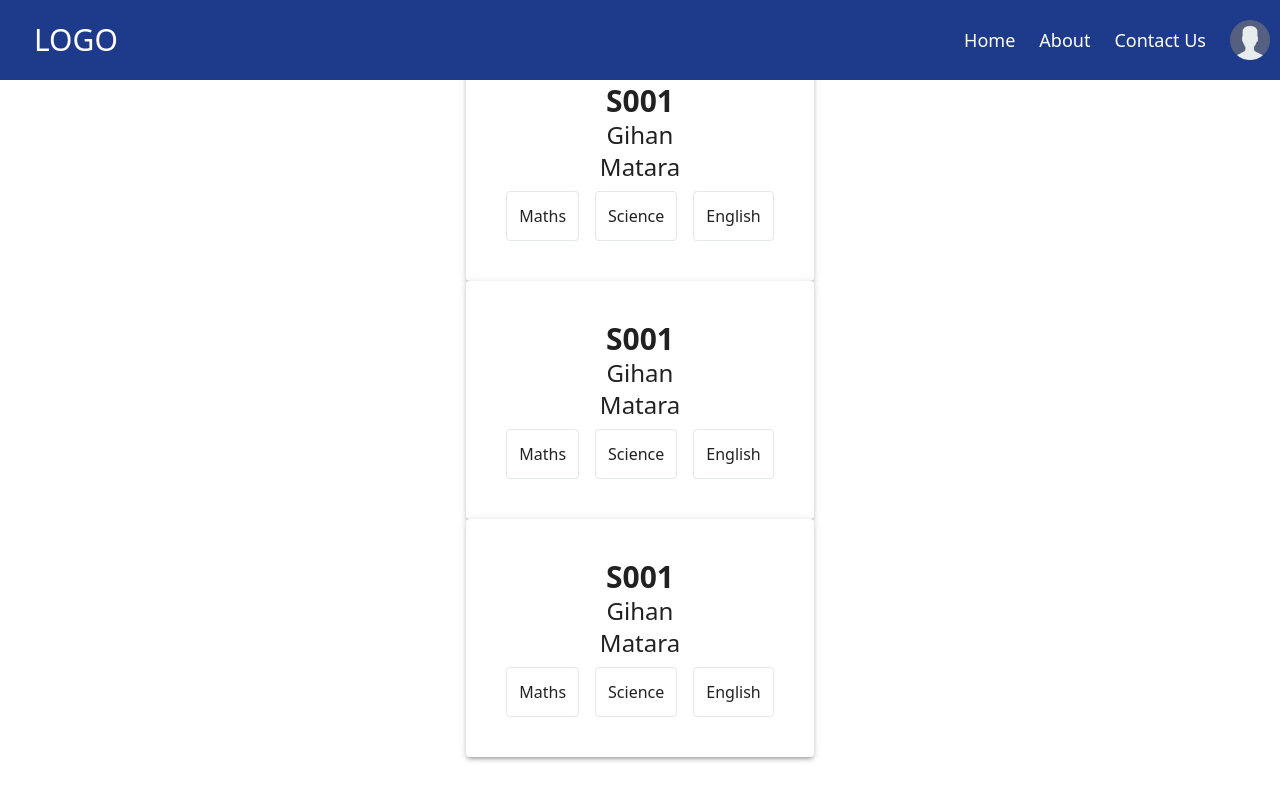
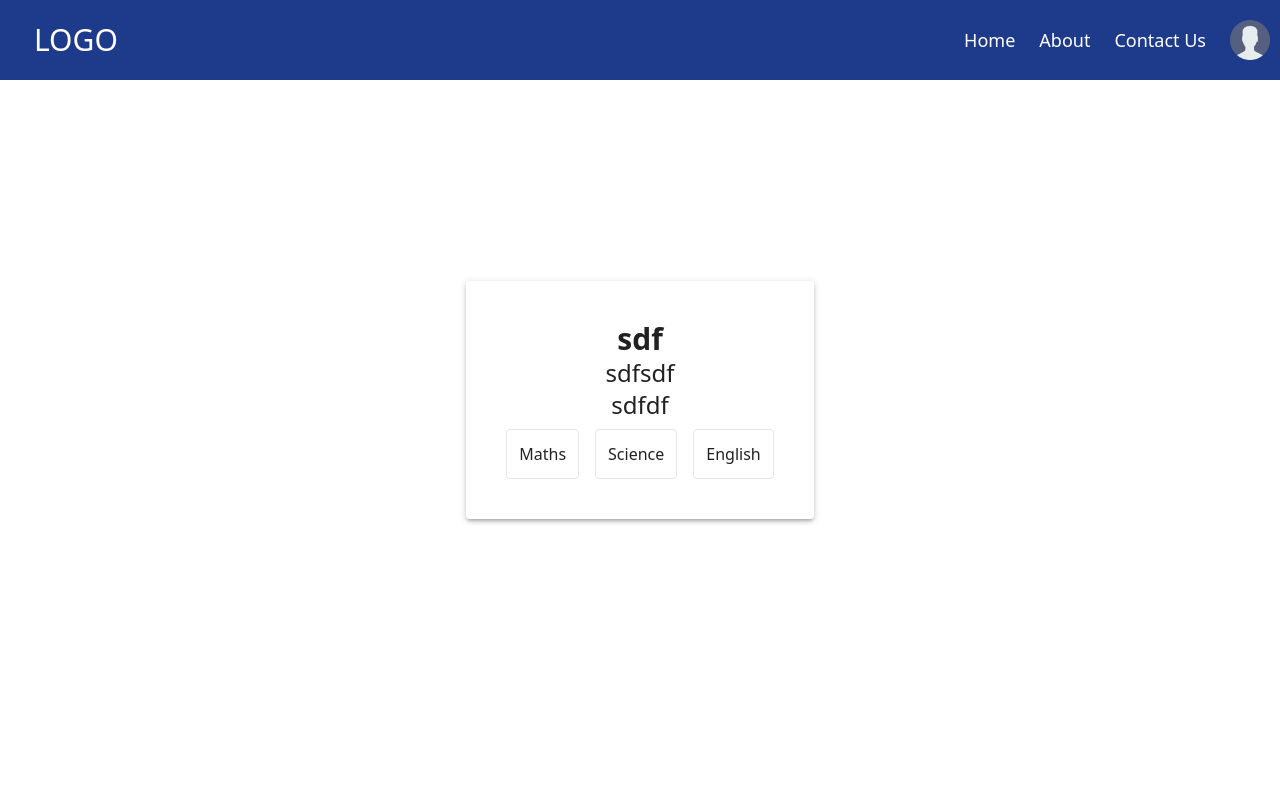
Before and after one commit to Revision-60/React, a React (Create React App) app: page / in a window 1280 px wide. Built offline with nearby package versions, Linux system fonts and the light colour scheme.

Commit message:
Student Details With Props

```diff
--- a/src/components/Student/Student.tsx
+++ b/src/components/Student/Student.tsx
@@ -1,15 +1,25 @@
 import { Paper } from "@mui/material";
+import { type } from "os";
 import { Component } from "react";
 
-export default class Student extends Component {
+type StudentProps = {
+  id: string;
+  name: string;
+  address: string;
+  subjects: string[];
+};
+
+type StudentState = {};
+
+export default class Student extends Component<StudentProps, StudentState> {
   render() {
     return (
       <Paper elevation={3} className="p-10 text-center">
-        <h3 className="text-3xl font-semibold">S001</h3>
-        <h2 className="text-2xl">Gihan</h2>
-        <p className="text-2xl">Matara</p>
+        <h3 className="text-3xl font-semibold">{this.props.id}</h3>
+        <h2 className="text-2xl">{this.props.name}</h2>
+        <p className="text-2xl">{this.props.address}</p>
         <div className="flex gap-4 mt-2">
-          <span className="p-3 border rounded">Maths</span>
+          <span className="p-3 border rounded">{this.props.subjects[0]}</span>
           <span className="p-3 border rounded">Science</span>
           <span className="p-3 border rounded">English</span>
         </div>
--- a/src/pages/Home/Home.tsx
+++ b/src/pages/Home/Home.tsx
@@ -26,15 +26,30 @@ export default class Home extends Component<HomeProps, HomeState> {
           address: "Matara",
           subjects: ["Maths", "Science"],
         },
+        {
+          id: "S002",
+          name: "Ashan",
+          address: "Galle",
+          subjects: ["Bio", "English"],
+        },
+        {
+          id: "S003",
+          name: "Sithum",
+          address: "Galle",
+          subjects: ["Tech", "Commerce"],
+        },
       ],
     };
   }
   render() {
     return (
       <div>
-        <Student />
-        <Student />
-        <Student />
+        <Student
+          id="sdf"
+          name="sdfsdf"
+          address="sdfdf"
+          subjects={["Maths", "Science"]}
+        />
       </div>
     );
   }
```
